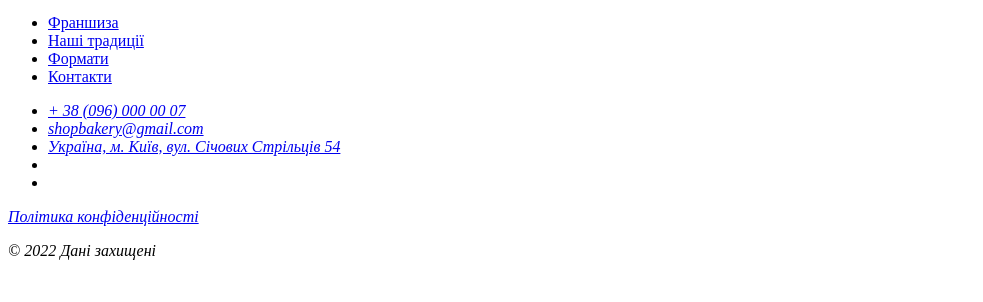
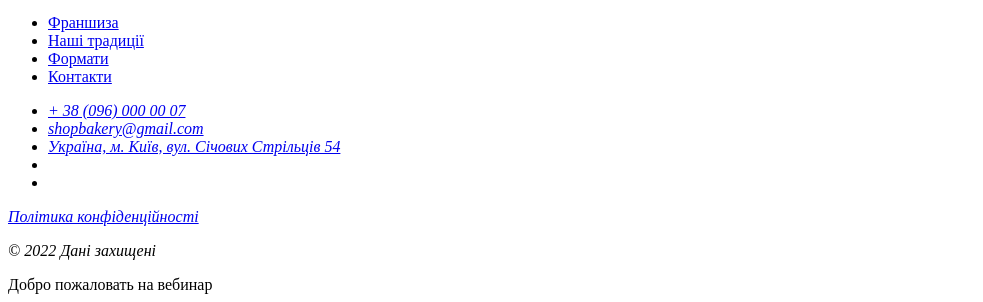
Before and after one commit to INooBaSiKI/Test, a plain HTML site: page index.html in a window 1280 px wide. Shown: the part 1537-1839 px from the top of the page, without its empty margins (0-983 px from the left). Before the commit the page ends 1813 px from the top, so only its background shows below. Drawn offline with Linux system fonts and the light colour scheme.

Commit message:
Update index.html and add images

```diff
--- a/index.html
+++ b/index.html
@@ -130,6 +130,7 @@
         <a href="#" target="_blank">Політика конфіденційності</a>
         <p>© 2022 Дані захищені</p>
       </address>
+      Добро пожаловать на вебинар
     </footer>
   </body>
 </html>
```
